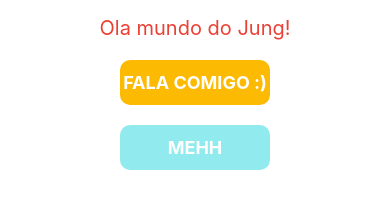
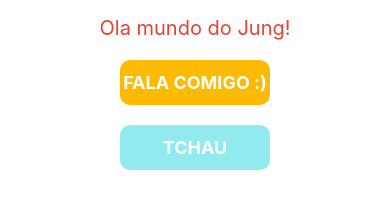
Before and after one commit to LeoJung20001/LevantaAI, a React Native app: screen / in a window 390 px wide. Shown: the top 220 px of the page. Built offline with nearby package versions, Linux system fonts and the light colour scheme.

Commit message:
Telas e redirecionamento ok!

```diff
--- a/App.js
+++ b/App.js
@@ -1,20 +1,10 @@
-import React from "react";
-import { View, Button, StyleSheet, TouchableOpacity, Text } from "react-native";
-import { Alert } from 'react-native';
+import { View, Text} from "react-native";
+import AppButton  from "./components/button_one.jsx";
+import  AppButton2  from "./components/button_two.jsx";
+import styles from "./components/styles-buttons.jsx";
 
-TouchableOpacity.defaultProps = { activeOpacity: 0.8 };
-
-const AppButton = ({ onPress, title }) => (
-  <TouchableOpacity onPress={() => Alert.alert("Eu falo ctg ent", "Oi, tudo bem?")} style={styles.appButtonContainer}>
-    <Text style={styles.appButtonText}>{title}</Text>
-  </TouchableOpacity>
-);
-
-const AppButton2 = ({ onPress, title }) => (
-  <TouchableOpacity onPress={onPress} style={styles.appButtonContainer2}>
-    <Text style={styles.appButtonText}>{title}</Text>
-  </TouchableOpacity>
-);
+//Setando a URL
+const url = "https://google.com";
 
 const App = () => {
   return (
@@ -22,55 +12,9 @@ const App = () => {
       <Text style={styles.textStyle}>{"Ola mundo do Jung!"}</Text>
       <AppButton title="Fala comigo :)"/>
       <View style={styles.space}></View>
-      <AppButton2 title="Mehh" />
+      <AppButton2 url={url} style={styles.appButtonContainer2}>{"Tchau"}</AppButton2>
     </View>
   );
 };
 
-const styles = StyleSheet.create({
-  screenContainer: {
-    flex: 1,
-    justifyContent: "flex-start",
-    padding: 16
-  },
-  appButtonContainer: {
-    elevation: 8,
-    backgroundColor: "#fcba03",
-    borderRadius: 10,
-    paddingVertical: 12,
-    alignSelf: "center",
-    height: 45,
-    width: 150
-  },
-  appButtonContainer2: {
-    elevation: 8,
-    backgroundColor: "#91eaed",
-    borderRadius: 10,
-    paddingVertical: 12,
-    alignSelf: "center",
-    height: 45,
-    width: 150
-  },
-  appButtonText: {
-    fontSize: 18,
-    color: "#fff",
-    fontWeight: "bold",
-    alignSelf: "center",
-    textTransform: "uppercase"
-  },
-  textStyle:{
-    fontSize: 20,
-    color: "#eb4034",
-    textAlign: "center",
-    marginBottom: 20,
-  },
-
-    space:{
-      width:20,
-      height:20
-  }
-});
-
 export default App;
-
-//Fim....
--- /dev/null
+++ b/components/button_one.jsx
@@ -0,0 +1,17 @@
+import { TouchableOpacity, Text } from "react-native";
+import { Alert } from "react-native";
+import styles from "/components/styles-buttons.jsx";
+
+
+TouchableOpacity.defaultProps = { activeOpacity: 0.8 };
+
+export const AppButton = ({ onPress, title }) => {
+  return (
+    <TouchableOpacity onPress={() => Alert.alert("Eu falo ctg ent", "Oi, tudo bem?")} style={styles.appButtonContainer}>
+      <Text style={styles.appButtonText}>{title}</Text>
+    </TouchableOpacity>
+  );
+}
+
+
+export default AppButton
--- /dev/null
+++ b/components/button_two.jsx
@@ -0,0 +1,18 @@
+import React, { useCallback } from "react";
+import { TouchableOpacity, Text } from "react-native";
+import { Linking } from "react-native";
+import styles from "../components/styles-buttons.jsx";
+
+
+export const AppButton2 = ({ url, onPress}) => {
+    const handlepress = useCallback(async() => {
+      await Linking.openURL(url);
+    })
+    return(
+    <TouchableOpacity onPress={handlepress} style={styles.appButtonContainer2}>
+      <Text style={styles.appButtonText}>{"Tchau"}</Text>
+    </TouchableOpacity>
+    );
+  }
+
+export default AppButton2
--- /dev/null
+++ b/components/styles-buttons.jsx
@@ -0,0 +1,47 @@
+import { StyleSheet } from "react-native";
+
+
+export const styles = StyleSheet.create({
+    screenContainer: {
+      flex: 1,
+      justifyContent: "flex-start",
+      padding: 16
+    },
+    appButtonContainer: {
+      elevation: 8,
+      backgroundColor: "#fcba03",
+      borderRadius: 10,
+      paddingVertical: 12,
+      alignSelf: "center",
+      height: 45,
+      width: 150
+    },
+    appButtonContainer2: {
+      elevation: 8,
+      backgroundColor: "#91eaed",
+      borderRadius: 10,
+      paddingVertical: 12,
+      alignSelf: "center",
+      height: 45,
+      width: 150
+    },
+    appButtonText: {
+      fontSize: 18,
+      color: "#fff",
+      fontWeight: "bold",
+      alignSelf: "center",
+      textTransform: "uppercase"
+    },
+    textStyle:{
+      fontSize: 20,
+      color: "#eb4034",
+      textAlign: "center",
+      marginBottom: 20,
+    },
+    space:{
+        width:20,
+        height:20
+    }
+  });
+
+export default styles
```
Also changed, not shown: package.json (+4 -3 lines), 1 other file (tests, documents, lock files or other folders).
